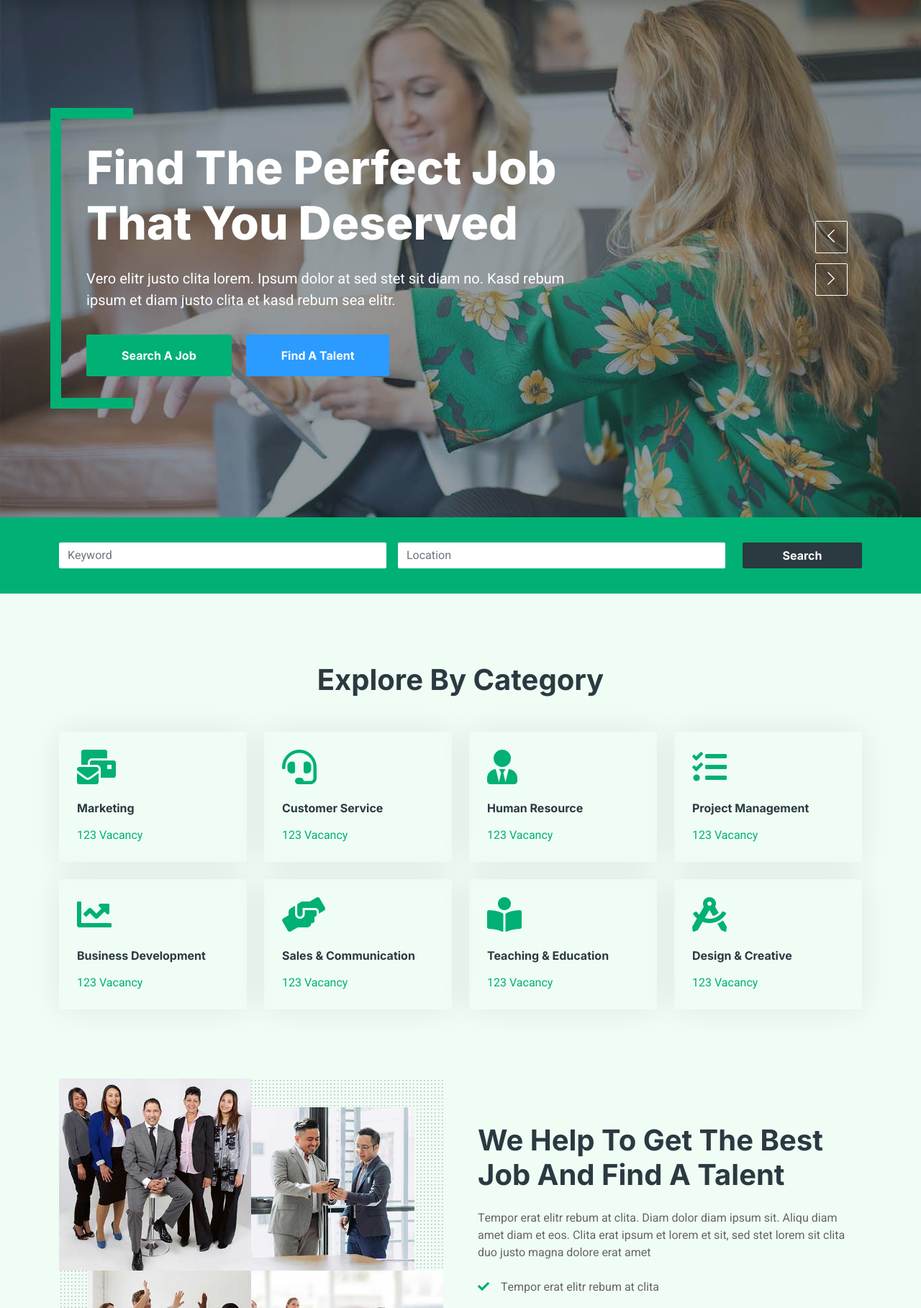
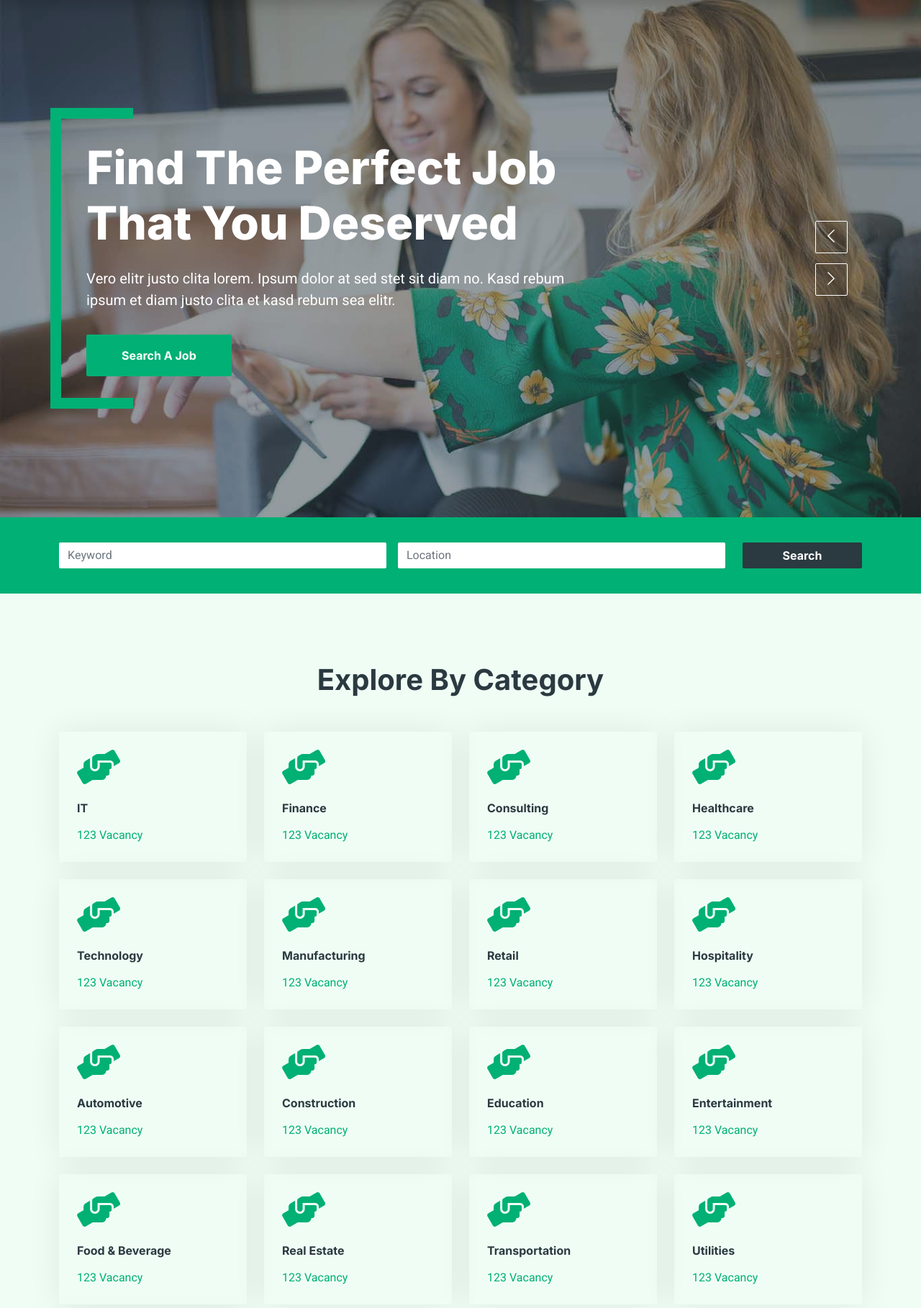
Before and after one commit to BassantShalaby/EasyApply, a PHP site: page / in a window 1280 px wide. Shown: the part 76-1894 px from the top of the page at 72% size. Run offline with PHP 8.4, Linux system fonts and the light colour scheme; the visitor is signed in with stand-in values (Sample User, id 1); data comes from the database, SQL or seed files in the repository; some libraries are stand-ins or nearby versions.

Commit message:
updating home page for organization and applicant

```diff
--- a/App/Controllers/HomeController.php
+++ b/App/Controllers/HomeController.php
@@ -2,11 +2,25 @@
 
 namespace App\Controllers;
 
+use Framework\Database;
+use PDO;
+
 class HomeController
 {
+    protected $db;
+    public function __construct()
+    {
+        $config = require basePath('config/db.php');
+        $this->db = new Database($config);
+    }
     public function index()
     {
-        view('home');
+        $categories = $this->db->query('select * from categories')->fetchAll();
+        $q = 'select j.*, c.name as city_name, ct.name as country_name from jobs j join cities c on j.city_id = c.id join countries ct on c.country_id = ct.id where j.expiry_date > NOW()';
+        $jobs = $this->db->query($q)->fetchAll();
+        // $jobs = $this->db->query('SELECT * FROM jobs WHERE id = ' . $id . ' AND expiry_date < CURDATE()')->fetchAll();
+
+        view('home', ['categories' => $categories, 'jobs' => $jobs]);
     }
     public function Organization()
     {
--- a/App/views/applicants/view.view.php
+++ b/App/views/applicants/view.view.php
@@ -195,8 +195,8 @@ loadPartial("navbar");
             <hr>
             <!-- <div class="row"> -->
             <div class="col">
-                <a href="/applicants/edit?id=<?= $applicant['id'] ?>" type="button" class="btn btn-secondary">Edit
-                    Settings</a>
+                <button href="/applicants/edit?id=<?= $applicant['id'] ?>" type="button" disabled class="btn btn-secondary">Edit
+                    Settings</button>
                 <a href="/applicants/jobs?id=<?= $applicant['id'] ?>" type="button" class="btn btn-success">Jobs
                     Applied</a>
 
--- a/App/views/home.view.php
+++ b/App/views/home.view.php
@@ -20,10 +20,10 @@ loadPartial("navbar");
                             <p class="fs-5 fw-medium text-white mb-4 pb-2">Vero elitr justo clita lorem. Ipsum
                                 dolor at sed stet sit diam no. Kasd rebum ipsum et diam justo clita et kasd
                                 rebum sea elitr.</p>
-                            <a href="" class="btn btn-primary py-md-3 px-md-5 me-3 animated slideInLeft">Search
+                            <a href="/jobs" class="btn btn-primary py-md-3 px-md-5 me-3 animated slideInLeft">Search
                                 A Job</a>
-                            <a href="" class="btn btn-secondary py-md-3 px-md-5 animated slideInRight">Find A
-                                Talent</a>
+                            <!-- <a href="" class="btn btn-secondary py-md-3 px-md-5 animated slideInRight">Find A
+                                Talent</a> -->
                         </div>
                     </div>
                 </div>
@@ -41,10 +41,10 @@ loadPartial("navbar");
                             <p class="fs-5 fw-medium text-white mb-4 pb-2">Vero elitr justo clita lorem. Ipsum
                                 dolor at sed stet sit diam no. Kasd rebum ipsum et diam justo clita et kasd
                                 rebum sea elitr.</p>
-                            <a href="" class="btn btn-primary py-md-3 px-md-5 me-3 animated slideInLeft">Search
+                            <a href="/jobs" class="btn btn-primary py-md-3 px-md-5 me-3 animated slideInLeft">Search
                                 A Job</a>
-                            <a href="" class="btn btn-secondary py-md-3 px-md-5 animated slideInRight">Find A
-                                Talent</a>
+                            <!-- <a href="" class="btn btn-secondary py-md-3 px-md-5 animated slideInRight">Find A
+                                Talent</a> -->
                         </div>
                     </div>
                 </div>
@@ -67,62 +67,17 @@ loadPartial("search");
     <div class="container">
         <h1 class="text-center mb-5 wow fadeInUp" data-wow-delay="0.1s">Explore By Category</h1>
         <div class="row g-4">
-            <div class="col-lg-3 col-sm-6 wow fadeInUp" data-wow-delay="0.1s">
-                <a class="cat-item rounded p-4" href="">
-                    <i class="fa fa-3x fa-mail-bulk text-primary mb-4"></i>
-                    <h6 class="mb-3">Marketing</h6>
-                    <p class="mb-0">123 Vacancy</p>
-                </a>
-            </div>
-            <div class="col-lg-3 col-sm-6 wow fadeInUp" data-wow-delay="0.3s">
-                <a class="cat-item rounded p-4" href="">
-                    <i class="fa fa-3x fa-headset text-primary mb-4"></i>
-                    <h6 class="mb-3">Customer Service</h6>
-                    <p class="mb-0">123 Vacancy</p>
-                </a>
-            </div>
-            <div class="col-lg-3 col-sm-6 wow fadeInUp" data-wow-delay="0.5s">
-                <a class="cat-item rounded p-4" href="">
-                    <i class="fa fa-3x fa-user-tie text-primary mb-4"></i>
-                    <h6 class="mb-3">Human Resource</h6>
-                    <p class="mb-0">123 Vacancy</p>
-                </a>
-            </div>
-            <div class="col-lg-3 col-sm-6 wow fadeInUp" data-wow-delay="0.7s">
-                <a class="cat-item rounded p-4" href="">
-                    <i class="fa fa-3x fa-tasks text-primary mb-4"></i>
-                    <h6 class="mb-3">Project Management</h6>
-                    <p class="mb-0">123 Vacancy</p>
-                </a>
-            </div>
-            <div class="col-lg-3 col-sm-6 wow fadeInUp" data-wow-delay="0.1s">
-                <a class="cat-item rounded p-4" href="">
-                    <i class="fa fa-3x fa-chart-line text-primary mb-4"></i>
-                    <h6 class="mb-3">Business Development</h6>
-                    <p class="mb-0">123 Vacancy</p>
-                </a>
-            </div>
-            <div class="col-lg-3 col-sm-6 wow fadeInUp" data-wow-delay="0.3s">
-                <a class="cat-item rounded p-4" href="">
-                    <i class="fa fa-3x fa-hands-helping text-primary mb-4"></i>
-                    <h6 class="mb-3">Sales & Communication</h6>
-                    <p class="mb-0">123 Vacancy</p>
-                </a>
-            </div>
-            <div class="col-lg-3 col-sm-6 wow fadeInUp" data-wow-delay="0.5s">
-                <a class="cat-item rounded p-4" href="">
-                    <i class="fa fa-3x fa-book-reader text-primary mb-4"></i>
-                    <h6 class="mb-3">Teaching & Education</h6>
-                    <p class="mb-0">123 Vacancy</p>
-                </a>
-            </div>
-            <div class="col-lg-3 col-sm-6 wow fadeInUp" data-wow-delay="0.7s">
-                <a class="cat-item rounded p-4" href="">
-                    <i class="fa fa-3x fa-drafting-compass text-primary mb-4"></i>
-                    <h6 class="mb-3">Design & Creative</h6>
-                    <p class="mb-0">123 Vacancy</p>
-                </a>
-            </div>
+            <?php foreach ($categories as $category): ?>
+                <div class="col-lg-3 col-sm-6 wow fadeInUp" data-wow-delay="0.3s">
+                    <a class="cat-item rounded p-4" href="/category/show?id=<?= $category['id'] ?>">
+                        <i class="fa fa-3x fa-hands-helping text-primary mb-4"></i>
+                        <h6 class="mb-3">
+                            <?= $category['name'] ?>
+                        </h6>
+                        <p class="mb-0">123 Vacancy</p>
+                    </a>
+                </div>
+            <?php endforeach ?>
         </div>
     </div>
 </div>
@@ -188,7 +143,47 @@ loadPartial("search");
                     </a>
                 </li>
             </ul>
-            <div class="tab-content">
+            <div class="text-center wow fadeInUp" data-wow-delay="0.3s">
+                <?php foreach ($jobs as $job): ?>
+                    <div class="job-item p-4 mb-4">
+                        <div class="row g-4">
+                            <div class="col-sm-12 col-md-8 d-flex align-items-center">
+                                <div class="text-start ps-4">
+                                    <h5 class="mb-3">
+                                        <?= $job['title'] ?>
+                                    </h5>
+                                    <span class="text-truncate me-3"><i class="fa fa-map-marker-alt text-primary me-2"></i>
+                                        <?= "{$job['city_name']}, {$job['country_name']}" ?>
+                                    </span>
+                                    <span class="text-truncate me-3"><i class="far fa-clock text-primary me-2"></i>
+                                        <?= $job['emp_type'] ?>
+                                    </span>
+                                    <?php if ($job['salary_min']): ?>
+                                        <span class="text-truncate me-0"><i class="far fa-money-bill-alt text-primary me-2"></i>
+                                            <?= '$' . formatSalary($job['salary_min']) ?>
+                                            -
+                                            <?= '$' . formatSalary($job['salary_max']) ?>
+                                        </span>
+                                    <?php endif; ?>
+                                </div>
+                            </div>
+                            <div
+                                class="col-sm-12 col-md-4 d-flex flex-column align-items-start align-items-md-end justify-content-center">
+                                <div class="d-flex mb-3">
+                                    <a class="btn btn-primary" href="/jobs/show?id=<?= $job['id'] ?>">Details</a>
+                                </div>
+                                <small class="text-truncate"><i class="far fa-calendar-alt text-primary me-2"></i>
+                                    Date Line:
+                                    <?= date('d M, Y', strtotime($jobs[0]['created_at'])) ?>
+                                </small>
+                            </div>
+                        </div>
+                    </div>
+                <?php endforeach; ?>
+
+                <a class="btn btn-primary py-3 px-5" href="">Browse More Jobs</a>
+            </div>
+            <!-- <div class="tab-content">
                 <div id="tab-1" class="tab-pane fade show p-0 active">
                     <div class="job-item p-4 mb-4">
                         <div class="row g-4">
@@ -648,7 +643,7 @@ loadPartial("search");
                     </div>
                     <a class="btn btn-primary py-3 px-5" href="/jobs">Browse More Jobs</a>
                 </div>
-            </div>
+            </div> -->
         </div>
     </div>
 </div>
--- a/App/views/organizations/jobs.view.php
+++ b/App/views/organizations/jobs.view.php
@@ -72,10 +72,6 @@ loadPartial("navbar");
                                 <a class="btn btn-dark me-3 rounded-1"
                                     href="/organizations/job-apps?id=<?= $job['id'] ?>">Applications</a>
                                 <a class="btn btn-secondary me-3 rounded-1" href="/jobs/edit?id=<?= $job['id'] ?>">Edit</a>
-                                <form class="d-inline" action="/jobs/destroy?id=<?= $job['id'] ?>" method="POST">
-                                    <input type="hidden" name="_method" value="DELETE">
-                                    <button type="submit" class="btn btn-danger rounded-1">Delete</button>
-                                </form>
                             </div>
                             <div class="d-flex mb-3">
                                 <small class="text-truncate me-3">
--- a/App/views/organizations/view.view.php
+++ b/App/views/organizations/view.view.php
@@ -136,7 +136,7 @@ loadPartial("navbar");
 
             <!-- <div class="row"> -->
             <div class="col">
-                <a href="/organizations/edit?id=<?= $organization['id'] ?>" type="button" class="btn btn-secondary">Edit Settings</a>
+                <button href="/organizations/edit?id=<?= $organization['id'] ?>" type="button" class="btn btn-secondary" disabled>Edit Settings</button>
                 <a href="/organizations/jobs?id=<?= $organization['id'] ?>" type="button" class="btn btn-success">Show Jobs</a>
 
             </div>
--- a/App/views/partials/navbar.php
+++ b/App/views/partials/navbar.php
@@ -7,14 +7,17 @@
     </button>
     <div class="collapse navbar-collapse" id="navbarCollapse">
         <div class="navbar-nav ms-auto p-4 p-lg-0">
+            <?php if ($_SESSION['account'] == 'applicant'): ?>
                 <a href="/"
                     class="nav-item nav-link <?php echo ($_SERVER['REQUEST_URI'] == '/') ? 'active' : ''; ?>">Home</a>
+            <?php endif ?>
             <a href="/testimonial"
                 class="nav-item nav-link <?php echo ($_SERVER['REQUEST_URI'] == '/testimonial') ? 'active' : ''; ?>">Testimonial</a>
             <a href="/about"
                 class="nav-item nav-link <?php echo ($_SERVER['REQUEST_URI'] == '/about') ? 'active' : ''; ?>">About</a>
+            <?php if ($_SESSION['account'] == 'applicant'): ?>
+                <div class="nav-item dropdown">
 
-            <div class="nav-item dropdown">
                     <a href="#"
                         class="nav-link dropdown-toggle <?php echo ($_SERVER['REQUEST_URI'] == '/jobs' || $_SERVER['REQUEST_URI'] == '/category') ? 'active' : ''; ?>"
                         data-bs-toggle="dropdown">Jobs</a>
@@ -27,6 +30,10 @@
                             Category</a>
                     </div>
                 </div>
+            <?php elseif ($_SESSION['account'] == 'organization'): ?>
+                <a href="/organizations/jobs"
+                    class="nav-link  <?php echo  ($_SERVER['REQUEST_URI'] == '/organizations/jobs') ? 'active' : ''; ?>">Jobs</a>
+            <?php endif ?>
             <a href="/contact"
                 class="nav-item nav-link <?php echo ($_SERVER['REQUEST_URI'] == '/contact') ? 'active' : ''; ?>">Contact</a>
 
@@ -41,12 +48,12 @@
         <?php elseif (isset($_SESSION['token']) && $_SESSION['account'] == 'organization'): ?>
             <a href="/logout"
                 class="nav-item nav-link <?php echo ($_SERVER['REQUEST_URI'] == '/logout') ? 'active' : ''; ?>">Logout</a>
-            <a href="/organizations/show?id=<?= $_SESSION['id']?>"
+            <a href="/organizations/show?id=<?= $_SESSION['id'] ?>"
                 class="nav-item nav-link <?php echo ($_SERVER['REQUEST_URI'] == '/') ? 'active' : ''; ?>">Profile</a>
             <a href="/jobs/create" class="btn btn-primary rounded-0 py-4 px-lg-5 d-none d-lg-block">Post A Job<i
                     class="fa fa-arrow-right ms-3"></i></a>
         <?php else: ?>
-            <a href="/applicants/show?id=<?= $_SESSION['id']?>"
+            <a href="/applicants/show?id=<?= $_SESSION['id'] ?>"
                 class="nav-item nav-link <?php echo ($_SERVER['REQUEST_URI'] == '/') ? 'active' : ''; ?>">Profile</a>
             <a href="/logout"
                 class="nav-item nav-link <?php echo ($_SERVER['REQUEST_URI'] == '/logout') ? 'active' : ''; ?>">Logout</a>
```
Also changed, not shown: App/Controllers/ApplicantController.php (+3 -23 lines), App/Controllers/CategoryController.php (+15 -12 lines), App/Controllers/LoginController.php (+3 -10 lines), App/Controllers/OrganizationController.php (+4 -10 lines). Lines whose indentation alone changed are shown as unchanged.
